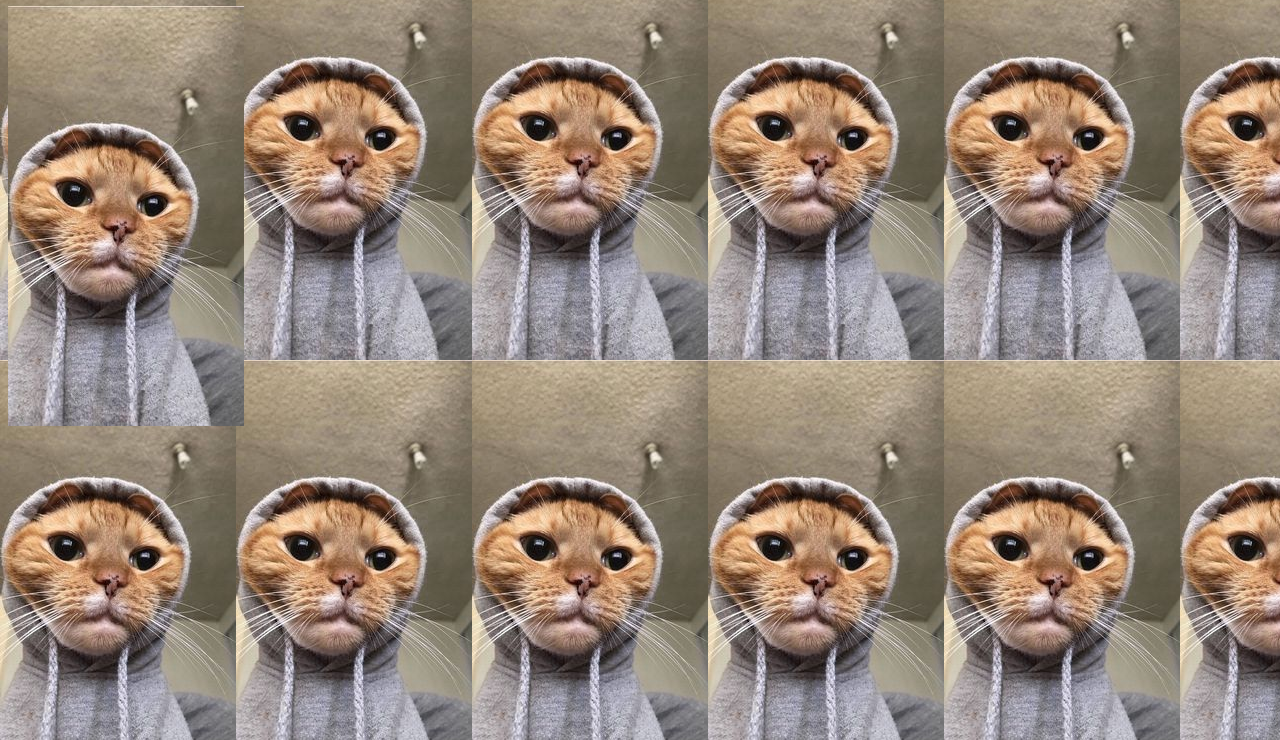
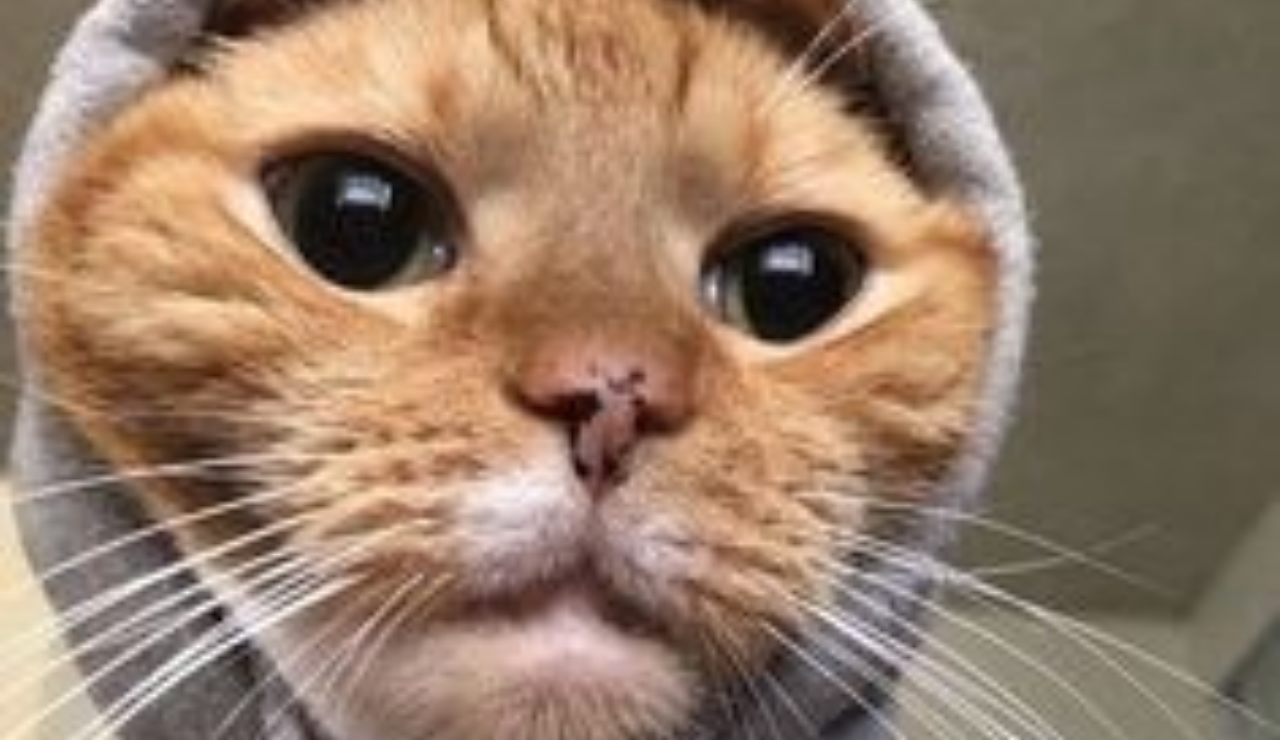
Before and after one commit to Roberto19772020/Roberto19772020, a plain HTML site: page index.html in a window 1280 px wide. Shown: the part 60-800 px from the top of the page. Drawn offline with Linux system fonts and the light colour scheme.

Commit message:
Update index.html

```diff
--- a/index.html
+++ b/index.html
@@ -1,13 +1,16 @@
 <html>
   <head>
     <style>
-      body{
-        background-image:url('cat.jpg');
+      html {
+        background: url(cat.jpg) no-repeat center center fixed;
+        -webkit-background-size: cover;
+        -moz-background-size: cover;
+        -o-background-size: cover;
+        background-size: cover;
       }
     </style>
   </head>
   <body>
     <h1>Welcome to Daniel's First Web Site</h1>
-    <img src="cat.jpg"/>
   </body>
 </html>
```
